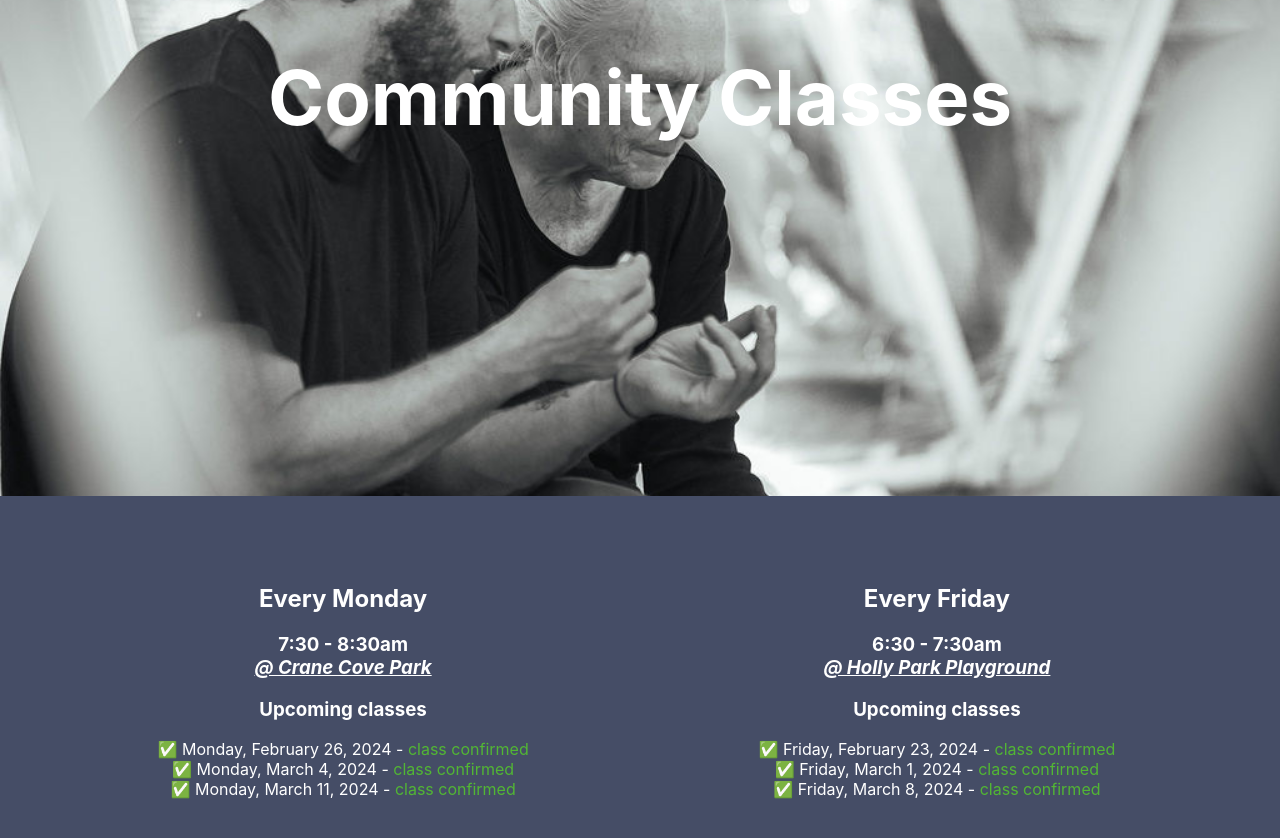
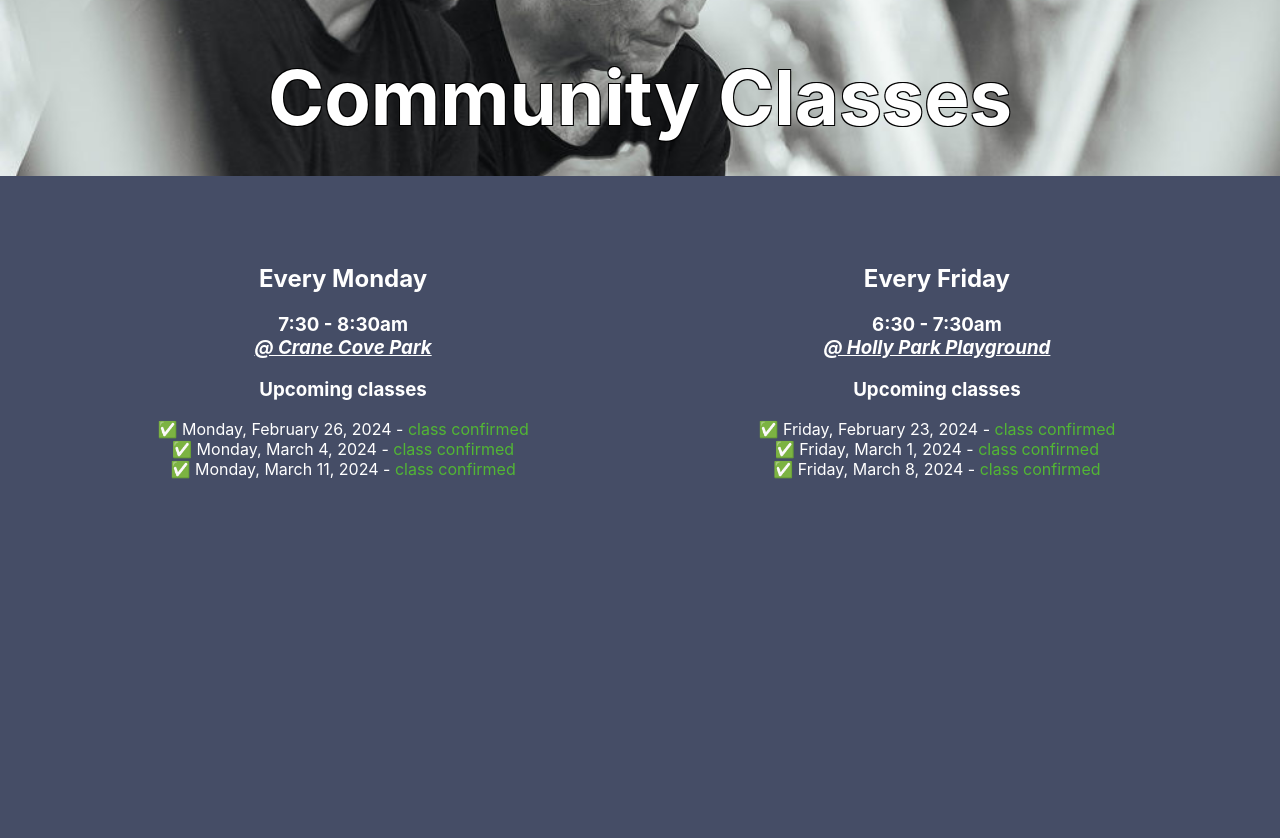
Before and after one commit to DigitalDsntHurt/jaaaam, a React (Create React App) app: page /community-classes in a window 1280 px wide. Shown: the top 838 px of the page. After the commit the page ends 800 px from the top, so only its background shows below. Built offline with nearby package versions, Linux system fonts and the light colour scheme.

Commit message:
Updates styles and pros in new generic Hero

```diff
--- a/src/generic_components/Hero.js
+++ b/src/generic_components/Hero.js
@@ -1,11 +1,12 @@
+import './Hero.scss';
 import C2aButton from "../generic_components/C2aButton";
 
-const SunriseHero = ({ img, headline, button }) => {
+const SunriseHero = ({ alt, img, headline, button }) => {
     return (
-        <div className={`banner-sect`} >
-            <h1 className="hero-image-title outlined-text">{headline}</h1>
+        <div className='generic-hero' >
+            <h1 className="generic-hero-image-title outlined-text">{headline}</h1>
             {button ? <C2aButton floatsOverHero={true} href={'/events'} linkText={'Click for class schedule'} /> : <></>}
-            <img alt="sunrise community class" className="hero-image" src={`./images/${img}`} />
+            <img alt={alt} className="generic-hero-image" src={`./images/${img}`} />
         </div >
     );
 }
```
